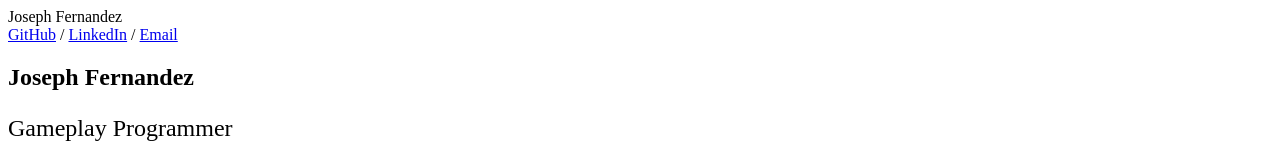
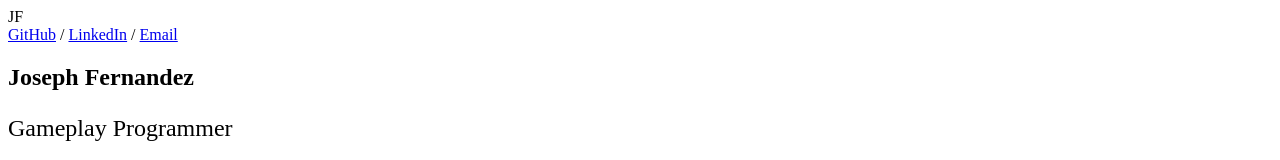
Before and after one commit to joseph-gamedev/portfolio, a website built with Vite: page index.html in a window 1280 px wide. Shown: the top 160 px of the page. Built offline with nearby package versions, Linux system fonts and the light colour scheme; files whose address does not match are found by name; a web font is replaced by a local one.

Commit message:
Header: Change logo to initials 'JF' to remove name redundancy

```diff
--- a/index.html
+++ b/index.html
@@ -18,7 +18,7 @@
   <!-- Header / Nav -->
   <header class="site-header">
     <div class="container nav-wrapper">
-      <div class="logo">Joseph Fernandez</div>
+      <div class="logo">JF</div>
       <nav id="socials-container">
         <!-- Socials injected by JS -->
       </nav>
```
